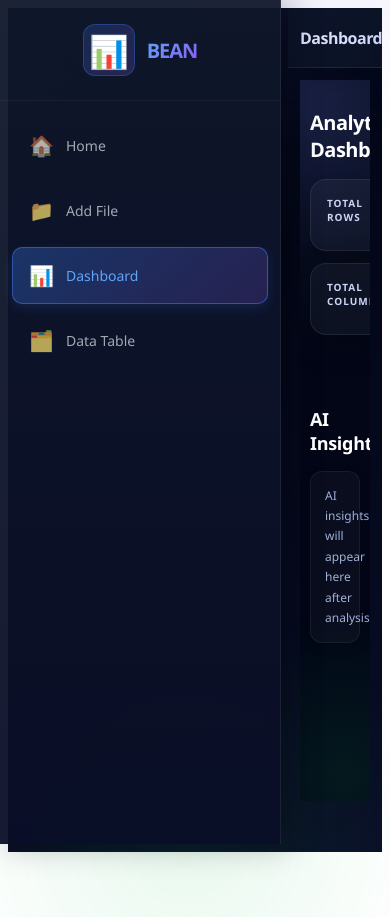
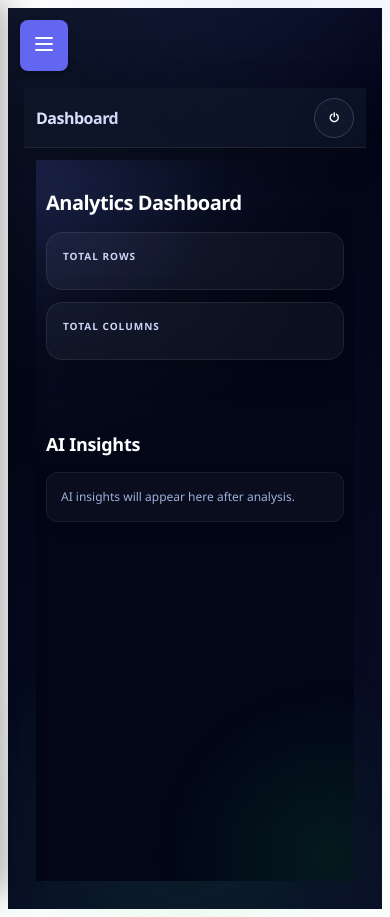
Before and after one commit to Nagaraju898/Bean_Analytics, a React (Create React App) app in the folder client/: page /dashboard in a window 390 px wide. Before the commit the page ends 860 px from the top, so only its background shows below. Built offline with nearby package versions, Linux system fonts and the light colour scheme; sample sign-in values are in the browser's storage.

Commit message:
Add mobile responsive fixes for sidebar and layout

```diff
--- a/client/src/components/Sidebar.css
+++ b/client/src/components/Sidebar.css
@@ -9,7 +9,7 @@
   left: 0;
   top: 0;
   padding: 24px 0;
-  transition: all 0.3s ease;
+  transition: transform 0.3s ease, width 0.3s ease;
   z-index: 1000;
 }
 
@@ -59,29 +59,78 @@
   margin-left: 260px;
   padding: 30px;
   transition: all 0.3s ease;
+  width: calc(100% - 260px);
+}
+
+/* Mobile Menu Toggle Button */
+.mobile-menu-toggle {
+  display: none;
+  position: fixed;
+  top: 20px;
+  left: 20px;
+  z-index: 1001;
+  background: #6366f1;
+  border: none;
+  border-radius: 8px;
+  padding: 12px;
+  cursor: pointer;
+  box-shadow: 0 4px 6px rgba(0, 0, 0, 0.3);
+}
+
+.mobile-menu-toggle svg {
+  width: 24px;
+  height: 24px;
+  color: white;
+}
+
+/* Overlay for mobile */
+.sidebar-overlay {
+  display: none;
+  position: fixed;
+  top: 0;
+  left: 0;
+  right: 0;
+  bottom: 0;
+  background: rgba(0, 0, 0, 0.5);
+  z-index: 999;
 }
 
 /* ===== Mobile Responsive ===== */
 
-@media (max-width: 768px) {
+@media (max-width: 1024px) {
   .sidebar {
-    width: 200px;
+    width: 240px;
   }
 
   .main-content {
-    margin-left: 200px;
+    margin-left: 240px;
+    width: calc(100% - 240px);
+    padding: 20px;
   }
 }
 
-@media (max-width: 600px) {
+@media (max-width: 768px) {
+  .mobile-menu-toggle {
+    display: block;
+  }
+
   .sidebar {
-    position: relative;
-    width: 100%;
-    min-height: auto;
+    transform: translateX(-100%);
+    box-shadow: none;
+  }
+
+  .sidebar.open {
+    transform: translateX(0);
+    box-shadow: 4px 0 12px rgba(0, 0, 0, 0.5);
+  }
+
+  .sidebar-overlay.active {
+    display: block;
   }
 
   .main-content {
     margin-left: 0;
-    padding: 15px;
+    width: 100%;
+    padding: 80px 16px 16px 16px;
   }
 }
--- a/client/src/components/Sidebar.js
+++ b/client/src/components/Sidebar.js
@@ -1,23 +1,41 @@
 import React from "react";
 import { NavLink } from "react-router-dom";
-import "../styles/Layout.css";
+import "./Sidebar.css";
 
 const Sidebar = ({ sidebarOpen, setSidebarOpen }) => {
+  const closeSidebar = () => {
+    if (window.innerWidth <= 768) {
+      setSidebarOpen(false);
+    }
+  };
+
   return (
-    <div className={`sidebar ${sidebarOpen ? "open" : "collapsed"}`}>
-      <div className="sidebar-header">
+    <>
+      {/* Mobile Menu Toggle Button */}
       <button
-          className="sidebar-toggle"
-          aria-label={sidebarOpen ? 'Collapse sidebar' : 'Expand sidebar'}
+        className="mobile-menu-toggle"
         onClick={() => setSidebarOpen(!sidebarOpen)}
+        aria-label="Toggle menu"
       >
-          {sidebarOpen ? '<' : '>'}
+        <svg fill="none" stroke="currentColor" viewBox="0 0 24 24">
+          {sidebarOpen ? (
+            <path strokeLinecap="round" strokeLinejoin="round" strokeWidth={2} d="M6 18L18 6M6 6l12 12" />
+          ) : (
+            <path strokeLinecap="round" strokeLinejoin="round" strokeWidth={2} d="M4 6h16M4 12h16M4 18h16" />
+          )}
+        </svg>
       </button>
 
-        <div className="sidebar-logo-box">
-          <div className="logo-icon">📊</div>
-          {sidebarOpen && <span className="logo-text">BEAN</span>}
-        </div>
+      {/* Overlay for mobile */}
+      <div
+        className={`sidebar-overlay ${sidebarOpen ? "active" : ""}`}
+        onClick={() => setSidebarOpen(false)}
+      />
+
+      {/* Sidebar */}
+      <div className={`sidebar ${sidebarOpen ? "open" : ""}`}>
+        <div className="sidebar-logo">
+          📊 BEAN Analytics
         </div>
 
         <ul className="sidebar-menu">
@@ -25,9 +43,9 @@ const Sidebar = ({ sidebarOpen, setSidebarOpen }) => {
             <NavLink
               to="/"
               className={({ isActive }) => (isActive ? "active" : "")}
+              onClick={closeSidebar}
             >
-            <span className="menu-icon">🏠</span>
-            <span className="menu-text">Home</span>
+              🏠 Home
             </NavLink>
           </li>
 
@@ -35,9 +53,9 @@ const Sidebar = ({ sidebarOpen, setSidebarOpen }) => {
             <NavLink
               to="/dashboard/add-file"
               className={({ isActive }) => (isActive ? "active" : "")}
+              onClick={closeSidebar}
             >
-            <span className="menu-icon">📁</span>
-            <span className="menu-text">Add File</span>
+              📁 Add File
             </NavLink>
           </li>
 
@@ -45,9 +63,9 @@ const Sidebar = ({ sidebarOpen, setSidebarOpen }) => {
             <NavLink
               to="/dashboard"
               className={({ isActive }) => (isActive ? "active" : "")}
+              onClick={closeSidebar}
             >
-            <span className="menu-icon">📊</span>
-            <span className="menu-text">Dashboard</span>
+              📊 Dashboard
             </NavLink>
           </li>
 
@@ -55,13 +73,14 @@ const Sidebar = ({ sidebarOpen, setSidebarOpen }) => {
             <NavLink
               to="/dashboard/data-table"
               className={({ isActive }) => (isActive ? "active" : "")}
+              onClick={closeSidebar}
             >
-            <span className="menu-icon">🗂️</span>
-            <span className="menu-text">Data Table</span>
+              🗂️ Data Table
             </NavLink>
           </li>
         </ul>
       </div>
+    </>
   );
 };
 
--- a/client/src/pages/Dashboard.js
+++ b/client/src/pages/Dashboard.js
@@ -8,7 +8,8 @@ import "../styles/Layout.css";
 import { useAuth } from "../context/AuthContext";
 
 const Dashboard = () => {
-  const [sidebarOpen, setSidebarOpen] = useState(true);
+  // Set sidebar open by default on desktop, closed on mobile
+  const [sidebarOpen, setSidebarOpen] = useState(window.innerWidth > 768);
   const [refreshTrigger, setRefreshTrigger] = useState(0);
   const { logout, user } = useAuth();
   const navigate = useNavigate();
@@ -20,6 +21,20 @@ const Dashboard = () => {
       navigate('/login');
     }
   }, [user, navigate]);
+
+  // Handle window resize
+  useEffect(() => {
+    const handleResize = () => {
+      if (window.innerWidth > 768) {
+        setSidebarOpen(true);
+      } else {
+        setSidebarOpen(false);
+      }
+    };
+
+    window.addEventListener('resize', handleResize);
+    return () => window.removeEventListener('resize', handleResize);
+  }, []);
 
   // Handle file upload success - refresh data
   const handleUploadSuccess = () => {
--- a/client/src/styles/Layout.css
+++ b/client/src/styles/Layout.css
@@ -462,6 +462,11 @@
 }
 
 @media (max-width: 768px) {
+  .main-content {
+    margin-left: 0;
+    width: 100%;
+  }
+
   .topbar-glass {
     padding: 0 16px;
     height: 65px;
```
Lines whose indentation alone changed are shown as unchanged.
